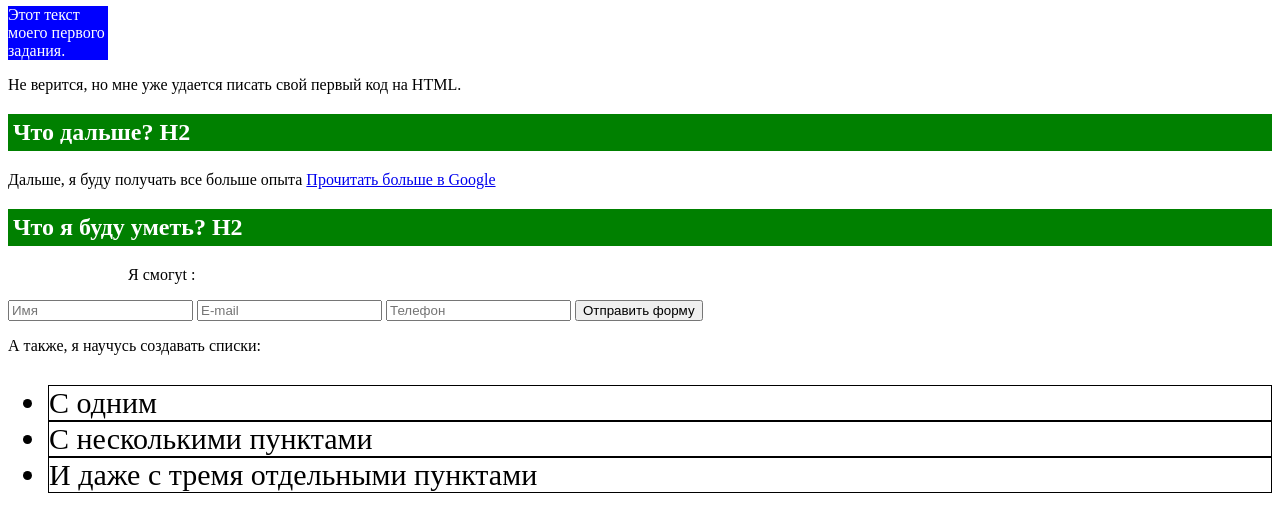
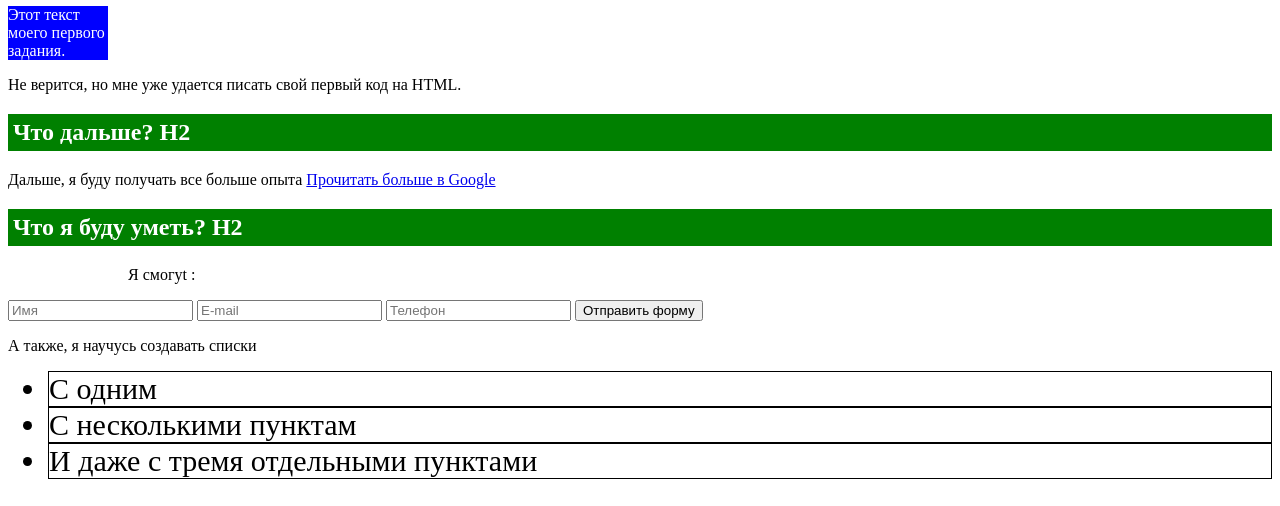
Before and after one commit to alisa-shchur/HW, a plain HTML site: page index.html in a window 1280 px wide. Shown: the part 135-641 px from the top of the page. Drawn offline with Linux system fonts and the light colour scheme.

Commit message:
second commit

```diff
--- a/css/main.css
+++ b/css/main.css
@@ -25,10 +25,10 @@ p span{
     padding-left: 120px;
 }
 .h2what{
-    padding: 500 px;
+    padding: 50 px;
 }
 ul{
-    margin-top: 30px;
+    margin-top: 3px;
     margin-bottom: 30px;
 }
 li{
--- a/index.html
+++ b/index.html
@@ -33,10 +33,10 @@
             <input type="tel" name="phone" placeholder="Телефон" required>
             <button type="submit">Отправить форму</button>
         </form>
-        <p>А также, я научусь создавать списки:</p>
+        <p>А также, я научусь создавать списки</p>
         <ul>
             <li>С одним</li>
-            <li>С несколькими пунктами</li>
+            <li>С несколькими пунктам</li>
             <li>И даже с тремя отдельными пунктами</li>
         </ul>
     </section>
```
